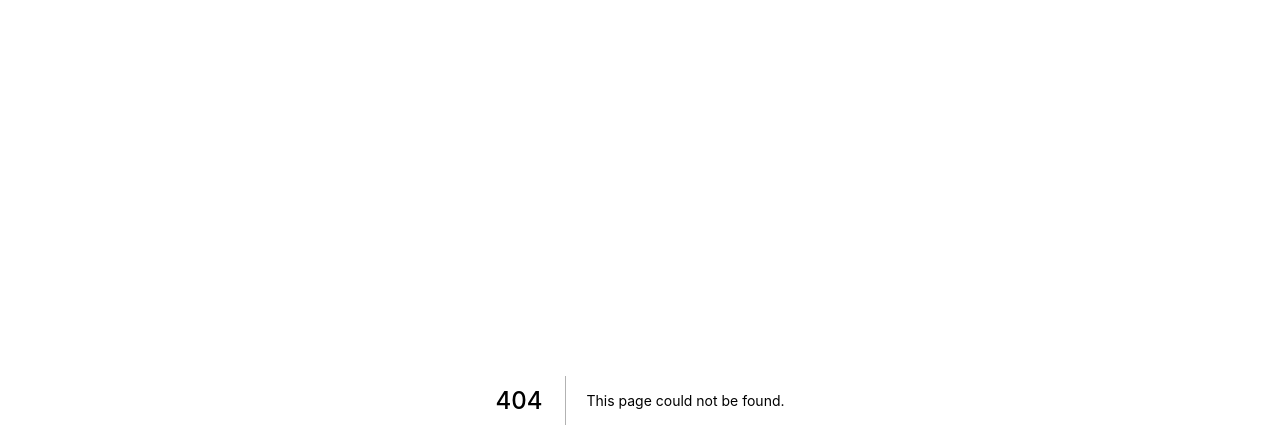
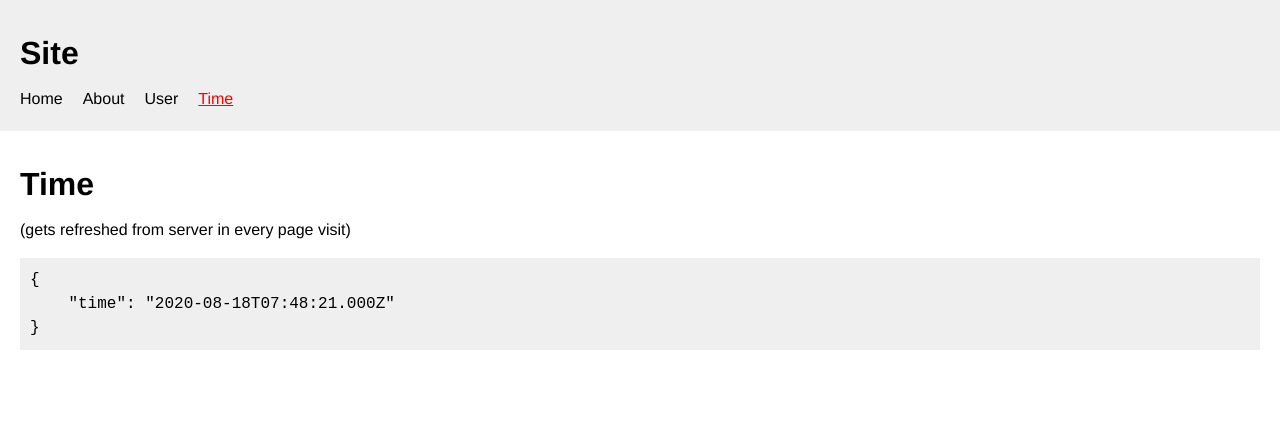
Before and after one commit to mfyz/next-vercel-example, a Next.js app: page /time in a window 1280 px wide. Before the commit this address had no page. Shown: the top 448 px of the page. Built offline with nearby package versions, Linux system fonts and the light colour scheme.

Commit message:
new pages, api endpoints added

```diff
--- a/assets/styles.scss
+++ b/assets/styles.scss
@@ -29,3 +29,8 @@ body {
 .content {
 	padding: 20px;
 }
+
+pre {
+	background-color: #efefef;
+	padding: 10px;
+}
--- a/components/header.js
+++ b/components/header.js
@@ -13,6 +13,12 @@ const Header = () => {
 				<li className={(router.pathname == '/about' ? 'active' : '')}>
 					<Link href="/about"><span>About</span></Link>
 				</li>
+				<li className={(router.pathname == '/user' ? 'active' : '')}>
+					<Link href="/user"><span>User</span></Link>
+				</li>
+				<li className={(router.pathname == '/time' ? 'active' : '')}>
+					<Link href="/time"><span>Time</span></Link>
+				</li>
 			</ul>
 		</div>
 	)
--- a/package.json
+++ b/package.json
@@ -13,6 +13,7 @@
   "license": "ISC",
   "dependencies": {
     "@zeit/next-sass": "^1.0.1",
+    "axios": "^0.19.2",
     "next": "^9.5.2",
     "node-sass": "^4.14.1",
     "react": "^16.13.1",
--- /dev/null
+++ b/pages/api/get-time.js
@@ -0,0 +1,5 @@
+export default (req, res) => {
+	res.statusCode = 200
+	res.setHeader('Content-Type', 'application/json')
+	res.end(JSON.stringify({ time: (new Date()).toISOString() }))
+}
--- /dev/null
+++ b/pages/api/get-user.js
@@ -0,0 +1,5 @@
+export default (req, res) => {
+	res.statusCode = 200
+	res.setHeader('Content-Type', 'application/json')
+	res.end(JSON.stringify({ name: 'John Doe' }))
+}
--- /dev/null
+++ b/pages/time.js
@@ -0,0 +1,27 @@
+import Head from 'next/head'
+import axios from 'axios'
+
+import Layout from '../components/layout'
+
+export async function getServerSideProps() {
+	const res = await axios.get(`http://localhost:3000/api/get-time`)
+	console.log('---> get time called')
+	// console.log(res)
+	return {
+		props: {
+			time: res.data
+		}
+	}
+}
+
+const User = (props) => (
+	<Layout>
+		<h1>Time</h1>
+		<p>(gets refreshed from server in every page visit)</p>
+		<pre>
+			{JSON.stringify(props.time, null, 4)}
+		</pre>
+	</Layout>
+)
+
+export default User
```
Also changed, not shown: pages/user.js (added, +30 -0 lines), 1 other file (tests, documents, lock files or other folders).
